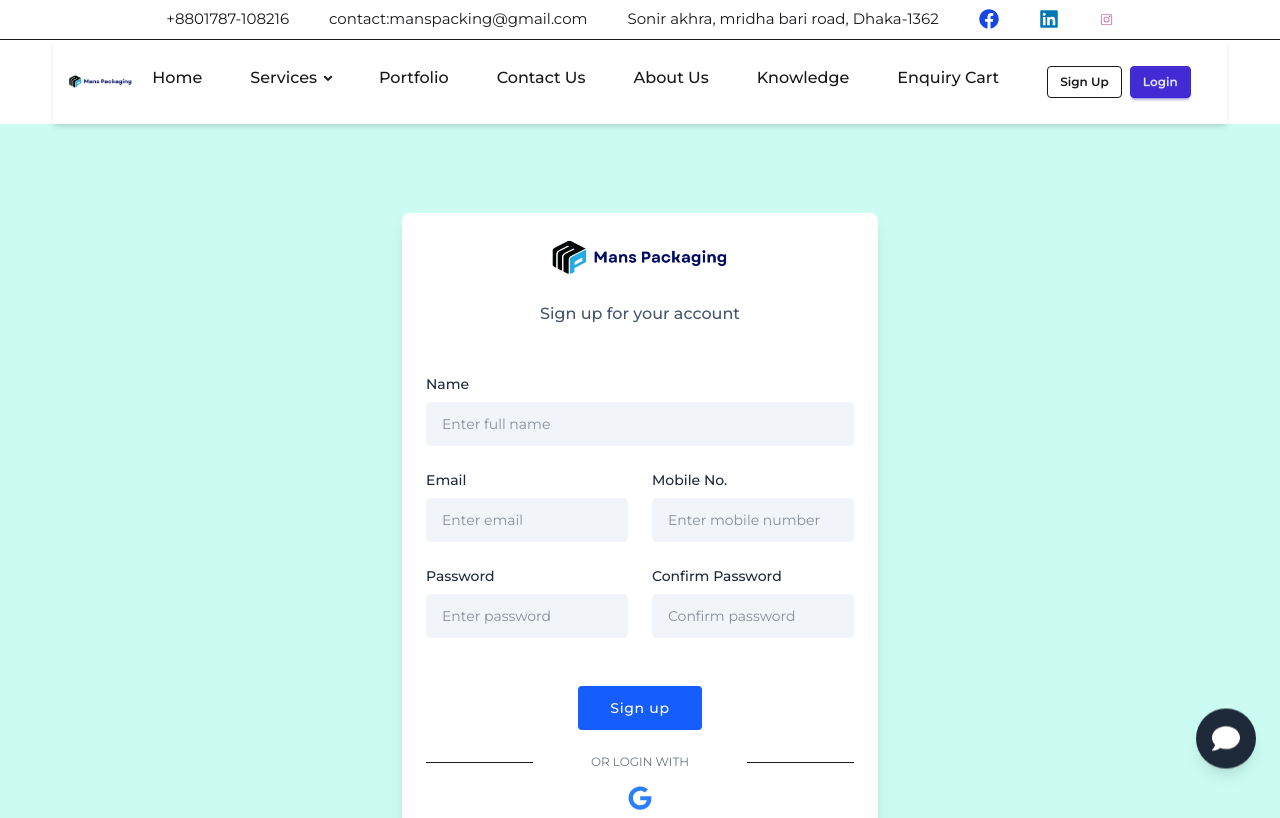
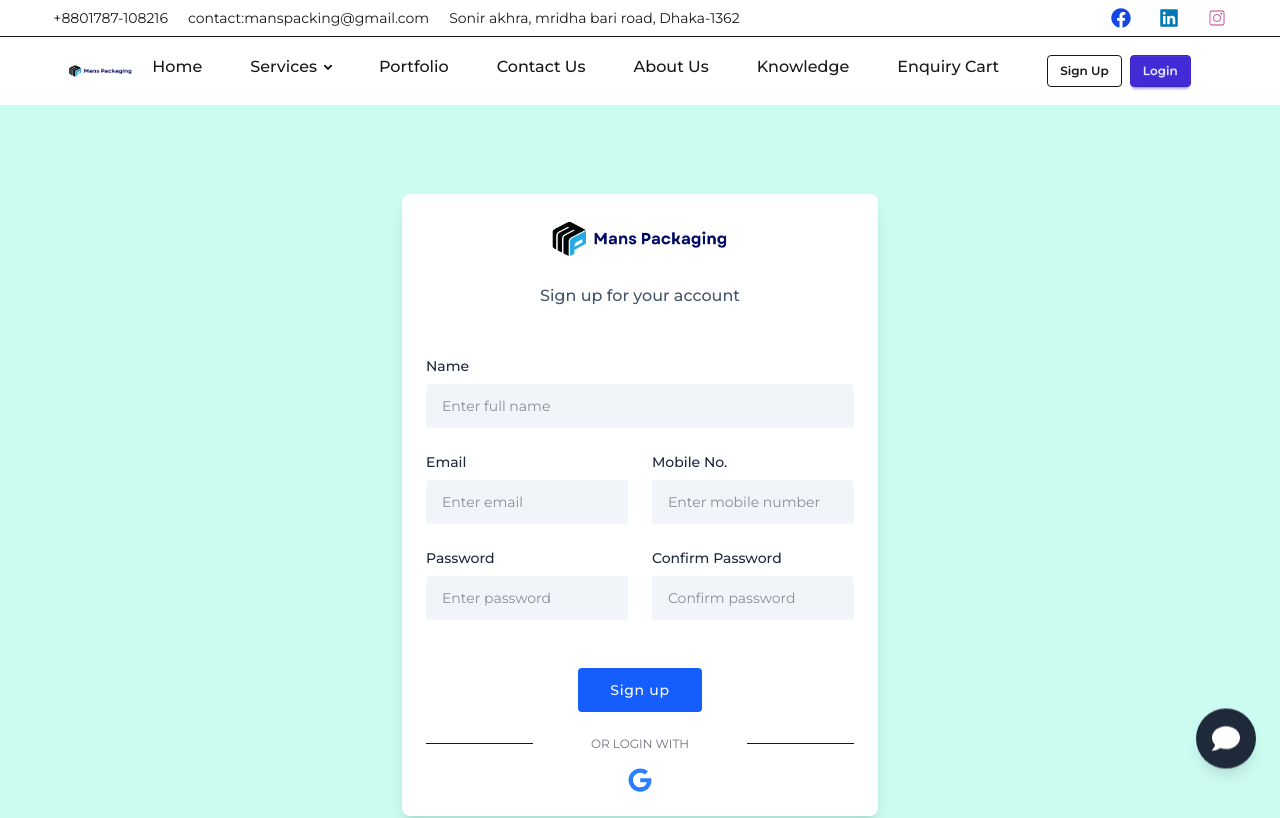
Before and after one commit to tanvermax/mans-pack, a React (Vite) app: page /signup in a window 1280 px wide. Shown: the top 818 px of the page. Built offline with nearby package versions, Linux system fonts and the light colour scheme; no server answers.

Commit message:
news post and backed error fixed

```diff
--- a/src/Component/Authentication/Signup.jsx
+++ b/src/Component/Authentication/Signup.jsx
@@ -8,12 +8,14 @@
 import Swal from 'sweetalert2';
 import { useNavigate } from 'react-router-dom';
 import { Helmet } from 'react-helmet';
+import useaxiospublic from '../../Hook/useaxiospublic';
 
 const Signup = () => {
   const { setUser, handlenewuser } = useAuth();
   const { register, handleSubmit, watch, formState: { errors } } = useForm();
   const password = watch("password");
-  const axiosSecure = useAxiosSecure();
+  // const axiosSecure = useAxiosSecure();
+ const axioxpublic = useaxiospublic();
   const navigate = useNavigate();
 
   const onSubmit = async (data) => {
@@ -30,7 +32,7 @@
 
       setUser(result.user)
     }
-    axiosSecure.post('/user', user)
+    axioxpublic.post('/user', user)
       .then(res => {
         console.log(res.data);
         if (res.data.insertedId) {
--- a/src/Component/Footer/Footer.jsx
+++ b/src/Component/Footer/Footer.jsx
@@ -19,7 +19,7 @@
                     </div>
 
                     {/* Social Icons */}
-                    <div className="flex justify-center space-x-9 mt-5">
+                    <div className="flex justify-center lg:space-x-9 space-x-5 mt-5">
                         <a href="https://www.facebook.com/manspacking" className="text-blue-500 hover:scale-110 transition duration-300">
                             <FaFacebookF size={24} />
                         </a>
--- a/src/Component/Mainlayout/Mainlayout.jsx
+++ b/src/Component/Mainlayout/Mainlayout.jsx
@@ -1,25 +1,44 @@
 import React from 'react';
 import Navber from './Navber/Navber';
-import Banner from '../Banner/Banner';
-import Section1 from '../Section1/Section1';
-// import Section2 from '../Section2/Section2';
-import Aboutus from '../Aboutus/Aboutus';
-import Ourservice from '../Ourservice/Ourservice';
-// import Mothercompany from '../Mothercompany/Mothercompany';
+import { FaFacebook, FaLinkedin } from "react-icons/fa";
+import { CiInstagram } from "react-icons/ci";
 import Amessage from '../Amessage/Amessage';
 import Ourclient from '../Ourclient/Ourclient';
 import Footer from '../Footer/Footer';
-import { Outlet } from 'react-router-dom';
+import { Link, Outlet } from 'react-router-dom';
 import FloatingChat from './FloatingChat';
 import { ToastContainer } from 'react-toastify';
 
 const Mainlayout = () => {
     // const nodeaderfooter = location.pathname.includes('dashboard')
     return (
-        <div>
+        <div className='overflow-x-hidden '>
             <ToastContainer></ToastContainer>
+            <div className="border-b-[1px]">
+                <div className="">
+
+                    <ul className="lg:text-[15px] md:text-[10px] text-[6px] flex lg:gap-10 gap-1 md:gap-10  lg:py-2 py-1 items-center w-11/12 mx-auto justify-between">
+                        <div className="flex lg:gap-5 gap-2 lg:text-sm text-[5px]">
+                        <li> +8801787-108216</li>
+                        <li>contact:manspacking@gmail.com</li>
+                        <li>Sonir akhra, mridha bari road, Dhaka-1362</li>
+                        </div>
+                        <div className="  lg:block hidden">
+                        <div className='flex gap-7'>
+                        <Link to={"https://www.facebook.com/manspacking"} className="text-blue-700 lg:text-xl"><FaFacebook /></Link>
+                        <Link to={"https://www.linkedin.com/company/manspackaging/"} className="text-[#0077B5] lg:text-xl"><FaLinkedin /></Link>
+                        <Link  to={"https://www.instagram.com/manspackaging/"} className="text-[#c13584] lg:text-xl"><CiInstagram /></Link>
+                        </div>
+                        </div>
+                    </ul>
+
+                </div>
+            </div>
+            <div className='sticky top-0 z-10  backdrop-blur-3xl'>
+
             <Navber></Navber>
-            <div className='min-h-[70vh]'>
+            </div>
+            <div className='min-h-[70vh] '>
             <Outlet></Outlet>
             </div>
             <FloatingChat></FloatingChat>
--- a/src/Component/Mainlayout/Navber/Navber.jsx
+++ b/src/Component/Mainlayout/Navber/Navber.jsx
@@ -1,8 +1,7 @@
 import React from "react";
 import { Link } from "react-router-dom";
 import logo from "./../../../assets/manspackaginglogo.png";
-import { FaFacebook, FaLinkedin } from "react-icons/fa";
-import { CiInstagram } from "react-icons/ci";
+
 import HoverButton from "./HoverButton";
 
 const Navber = () => {
@@ -32,24 +31,11 @@
     return (
         <>
             {/* Top Info Bar */}
-            <div className="border-b-[1px] ">
-                <div className="">
 
-                    <ul className="lg:text-[15px] md:text-[10px] text-[6px] flex lg:gap-10 gap-1 md:gap-10 justify-center lg:py-2 py-1 items-center w-11/12 mx-auto">
-                        <li> +8801787-108216</li>
-                        <li>contact:manspacking@gmail.com</li>
-                        <li>Sonir akhra, mridha bari road, Dhaka-1362</li>
-                        <Link to={"https://www.facebook.com/manspacking"} className="text-blue-700 lg:text-xl"><FaFacebook /></Link>
-                        <Link to={"https://www.linkedin.com/company/manspackaging/"} className="text-[#0077B5] lg:text-xl"><FaLinkedin /></Link>
-                        <Link to={"https://www.instagram.com/manspackaging/"} className="text-[#c13584] lkg:text-xl"><CiInstagram /></Link>
-                    </ul>
-
-                </div>
-            </div>
 
 
             {/* Navbar Main */}
-            <div className="navbar bg-white shadow-md w-11/12 mx-auto py-3 px-4">
+            <div className="  navbar   w-11/12 mx-auto py-1 px-4">
                 <div className="navbar-start">
                     <Link to="/" className="flex items-center space-x-3">
                         <img src={logo} alt="Logo" className="lg:w-72 md:w-52 w-32" />
--- a/src/Component/Newspaert/Allnews.jsx
+++ b/src/Component/Newspaert/Allnews.jsx
@@ -39,7 +39,7 @@
             >
               <div className="flex items-center mb-6">
                 <img
-                  src="https://pagedone.io/asset/uploads/1696244553.png"
+                  src={newsdata.photoUrl}
                   alt="Harsh image"
                   className="rounded-lg w-full object-cover"
                 />
@@ -49,7 +49,7 @@
                   {newsdata.headline}
                 </h4>
                 <div className="flex items-center justify-between font-medium">
-                  <h6 className="text-sm text-gray-500">By Harsh C.</h6>
+                  <h6 className="text-sm text-gray-500">Mans Packaging C.</h6>
                   <span className="text-sm text-indigo-600">2 year ago</span>
                 </div>
               </div>
--- a/src/Component/Ourservice/Ourservice.jsx
+++ b/src/Component/Ourservice/Ourservice.jsx
@@ -34,8 +34,8 @@
     ]
     return (
         <div className='bg-gray-100'>
-            <div className='w-11/12 mx-auto place-items-center py-10'>
-                <h2 className='lg:text-5xl md:text-3xl text-xl font-bold lg:py-4'>Our Service</h2>
+            <div className='lg:w-11/12 mx-auto place-items-center lg:py-10 py-5'>
+                <h2 className='lg:text-5xl md:text-3xl text-xl font-bold lg:py-4 '>Our Service</h2>
                 <p className='lg:text-xl text-xs text-gray-700 pb-10'>Packaging We Offer</p>
                 <div className='grid lg:grid-cols-4 md:grid-cols-2 '>
                     {
@@ -45,7 +45,7 @@
 
 
                                 key={d.id} className=' place-content-center place-items-center p-5'>
-                                <img className='rounded-xl p-1 lg:w-[310px] w-[210px] shadow-[-10px_-10px_30px_4px_rgba(0,0,0,0.1),_10px_10px_30px_4px_rgba(45,78,255,0.15)]' src={d.service} alt="" />
+                                <img className='rounded-xl p-1 lg:w-[310px] w-[160px] shadow-[-10px_-10px_30px_4px_rgba(0,0,0,0.1),_10px_10px_30px_4px_rgba(45,78,255,0.15)]' src={d.service} alt="" />
                                 <h3 className='lg:py-5 py-3 lg:text-2xl font-semibold'>{d.heading}</h3>
                                 <p className='text-center text-xs lg:text-base text-gray-600'>{d.descritpion}</p>
 
--- a/src/Component/Section1/Section1.jsx
+++ b/src/Component/Section1/Section1.jsx
@@ -31,7 +31,7 @@
 const Section1 = () => {
   return (
     <section className="w-11/12 mx-auto py-10 lg:py-20">
-      <div className="grid grid-cols-4  gap-6">
+      <div className="grid lg:grid-cols-4 grid-cols-2  lg:gap-6 gap-2">
         {features.map((feature, index) => (
           <motion.div
             key={index}
@@ -42,8 +42,8 @@
             transition={{ duration: 0.8, delay: index * 0.2 }}
           >
             <div className="text-4xl text-[#e69f06] w-10 mb-4 mx-auto">{feature.icon}</div>
-            <h3 className="text-xl font-semibold mb-2">{feature.title}</h3>
-            <p className="text-gray-600 text-sm lg:text-base">{feature.description}</p>
+            <h3 className="lg:text-xl text-base font-semibold mb-2">{feature.title}</h3>
+            <p className="text-gray-600 text-xs lg:text-base">{feature.description}</p>
           </motion.div>
         ))}
       </div>
--- a/src/Hook/useaxiospublic.jsx
+++ b/src/Hook/useaxiospublic.jsx
@@ -9,3 +9,6 @@
 };
 
 export default useaxiospublic;
+
+// https://man-pack-server.vercel.app
+// https://man-pack-server.vercel.app
```
Also changed, not shown: src/Component/Banner/Banner.jsx (+4 -4 lines).
